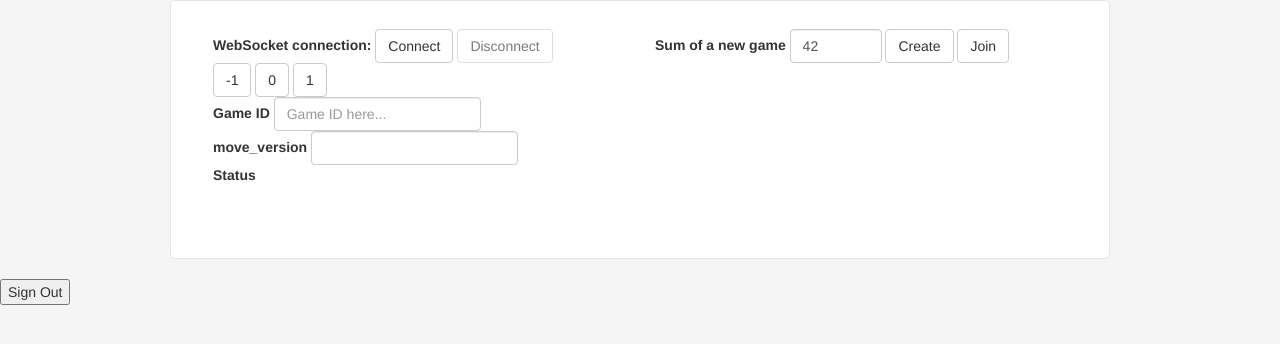
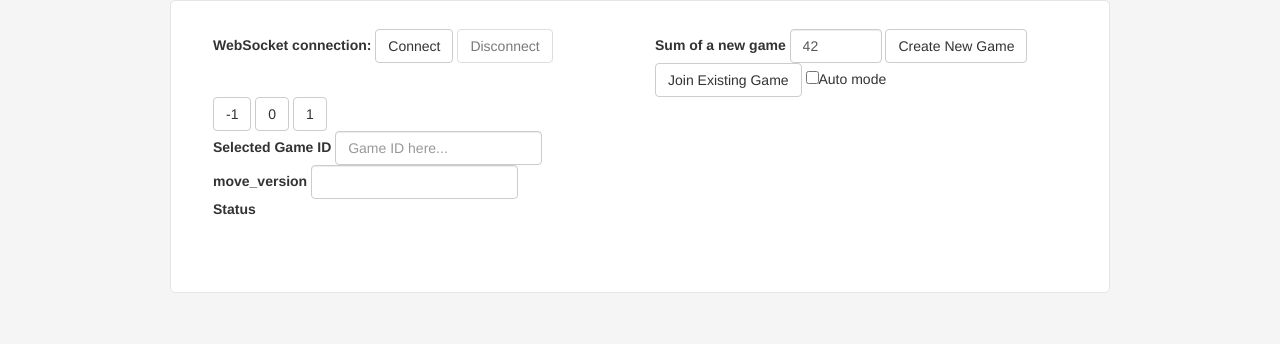
Before and after one commit to baradist/game-of-three, a Spring Boot app: page /hello in a window 1280 px wide. Shown: the top 344 px of the page. Run offline with Spring Boot 4, Linux system fonts and the light colour scheme; the visitor is signed in with stand-in values (Sample User, id 1); data that the repository does not hold is empty; some of the project's set-up classes (security, data sources, template engines, error pages and the like) are left out, and stand-ins take their place; some libraries are stand-ins or nearby versions.

Commit message:
Automatic mode

```diff
--- a/src/main/resources/static/app.js
+++ b/src/main/resources/static/app.js
@@ -41,13 +41,22 @@ function disconnect() {
     console.log("Disconnected");
 }
 
+async function doMoveIfAuto(sum) {
+    if ($("#auto_mode").is(':checked')) {
+        await sleep(2000);
+        var action = 1 - Math.abs(2 - sum) % 3
+        sendAction(action)
+    }
+}
+
 function processGameMessage(game) {
     if (game.player1 == currentUser || game.player2 == currentUser) {
         redrawCurrentGame(game);
         if (game.nextTurn == currentUser) {
-            $("#status").text('It\'s our turn to go');
+            $("#status").text('It\'s our turn!');
+            doMoveIfAuto(game.sum)
         } else {
-            $("#status").text('Waiting for the enemy\'s go')
+            $("#status").text('Waiting for the enemy...')
         }
     } else if (currentGame == null) {
         $("#game_id").val(game.id)
@@ -105,29 +114,16 @@ function processMove(moveResult) {
     currentGame.nextTurn = moveResult.nextTurn
     redrawCurrentGame(currentGame)
     switchStatus(moveResult)
+    if (!moveResult.finished && currentUser == moveResult.nextTurn) {
+        doMoveIfAuto(moveResult.nextSum)
+    }
 }
 
-function sendDecrease() {
+function sendAction(action) {
     stompClient.send("/app/move", {}, JSON.stringify({
         'gameId': $("#game_id").val(),
         'moveVersion': $("#move_version").val(),
-        'action': "-1"
-    }));
-}
-
-function sendDontChange() {
-    stompClient.send("/app/move", {}, JSON.stringify({
-        'gameId': $("#game_id").val(),
-        'moveVersion': $("#move_version").val(),
-        'action': "0"
-    }));
-}
-
-function sendIncrease() {
-    stompClient.send("/app/move", {}, JSON.stringify({
-        'gameId': $("#game_id").val(),
-        'moveVersion': $("#move_version").val(),
-        'action': "1"
+        'action': action
     }));
 }
 
@@ -155,13 +151,13 @@ $(function () {
     });
 
     $("#send_decrease").click(function () {
-        sendDecrease();
+        sendAction(-1);
     });
     $("#send_dont_change").click(function () {
-        sendDontChange();
+        sendAction(0);
     });
     $("#send_increase").click(function () {
-        sendIncrease();
+        sendAction(1);
     });
     $("#send_create").click(function () {
         sendCreate();
@@ -176,21 +172,19 @@ $(document).ready(function () {
         url: "/api/game",
         context: document.body,
         success: function (games) {
-            // $("#games").html(games);
             gameList = games
             updateTable(games_table, games)
         }
     });
+    connect()
 });
 
 function updateTable(updatableTable, jsonData) {
-
     var tableHTML = "<tr>";
     for (var headers in jsonData[0]) {
         tableHTML += "<th>" + headers + "</th>";
     }
     tableHTML += "</tr>";
-
     for (var eachItem in jsonData) {
         tableHTML += "<tr>";
         var dataObj = jsonData[eachItem];
@@ -199,6 +193,9 @@ function updateTable(updatableTable, jsonData) {
         }
         tableHTML += "</tr>";
     }
-
     updatableTable.innerHTML = tableHTML;
 }
+
+function sleep(ms) {
+    return new Promise(resolve => setTimeout(resolve, ms));
+}
--- a/src/main/resources/templates/hello.html
+++ b/src/main/resources/templates/hello.html
@@ -1,5 +1,5 @@
 <!DOCTYPE html>
-<html xmlns:th="http://www.w3.org/1999/xhtml">
+<html>
 <head>
     <title>Game of Three</title>
     <link href="/webjars/bootstrap/css/bootstrap.min.css" rel="stylesheet">
@@ -32,8 +32,9 @@
                     <input class="form-control" id="new_game_sum" max="1000" min="1"
                            placeholder="Sum of a new game" type="number" value="42">
                 </div>
-                <button class="btn btn-default" id="send_create" type="submit">Create</button>
-                <button class="btn btn-default" id="send_join" type="submit">Join</button>
+                <button class="btn btn-default" id="send_create" type="submit">Create New Game</button>
+                <button class="btn btn-default" id="send_join" type="submit">Join Existing Game</button>
+                <input id="auto_mode" type="checkbox" value="a1">Auto mode<Br>
             </form>
         </div>
         <div class="col-md-6">
@@ -42,7 +43,7 @@
             <button class="btn btn-default" id="send_increase" type="submit">1</button>
             <form class="form-inline">
                 <div class="form-group">
-                    <label for="name">Game ID</label>
+                    <label for="name">Selected Game ID</label>
                     <input class="form-control" id="game_id" placeholder="Game ID here..." type="text">
                 </div>
                 <div class="form-group">
@@ -70,8 +71,5 @@
         </div>
     </div>
 </div>
-<form method="post" th:action="@{/logout}">
-    <input type="submit" value="Sign Out"/>
-</form>
 </body>
 </html>
```
